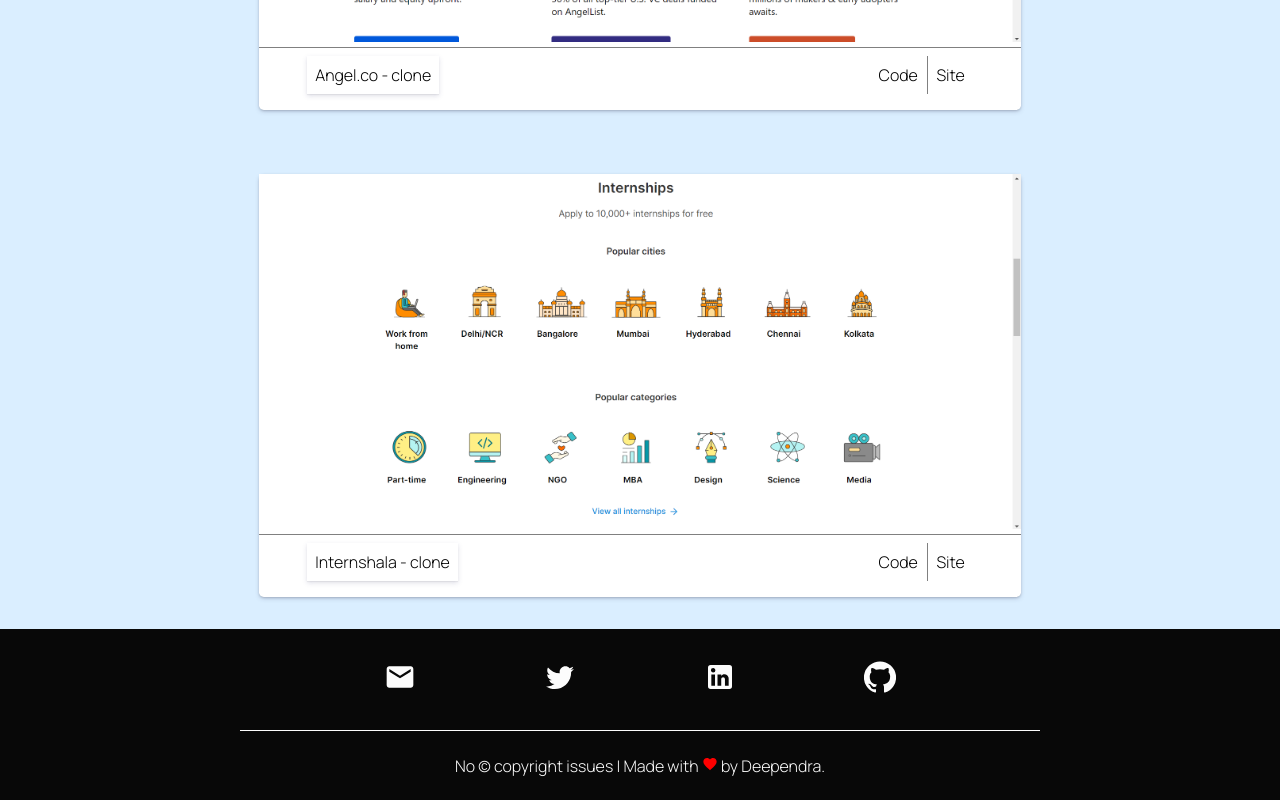
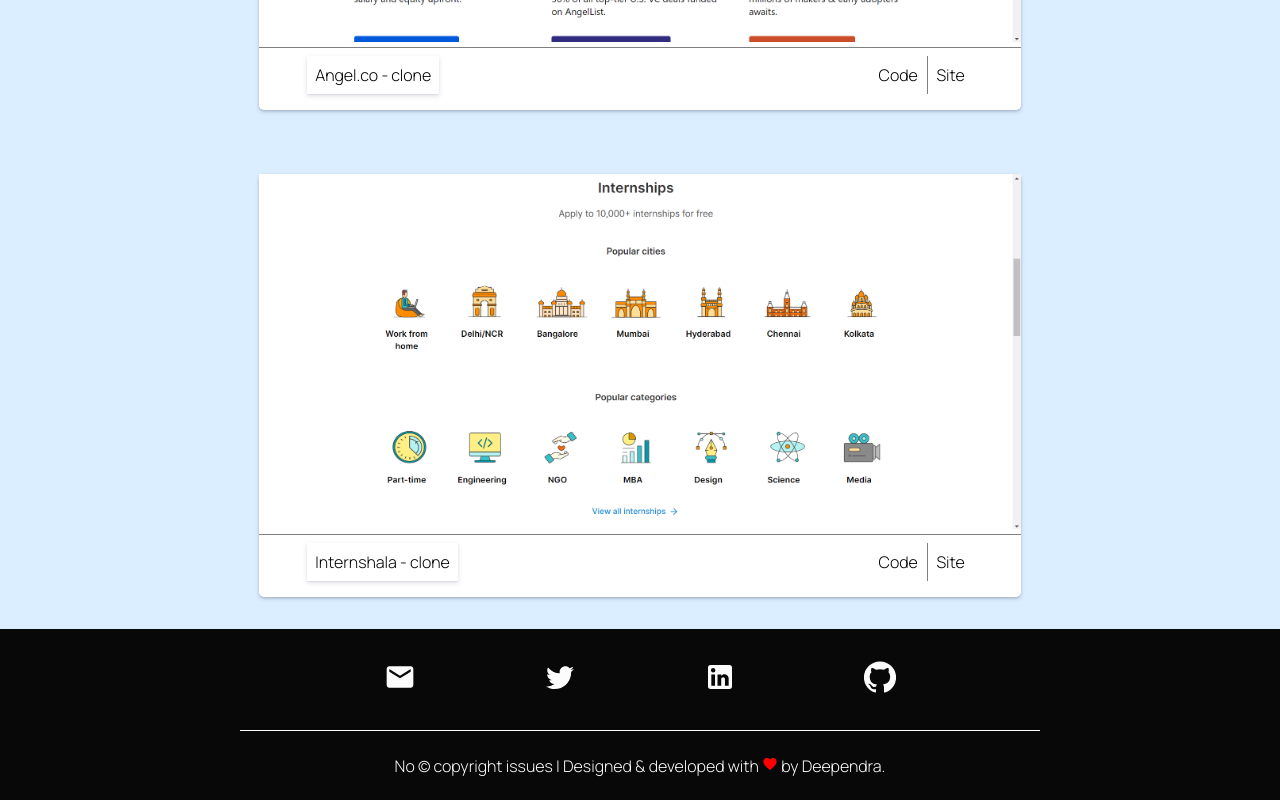
Before and after one commit to Deependra-Negi/portfolio, a React (Create React App) app: page / in a window 1280 px wide. Shown: the part 3134-3934 px from the top of the page. Built offline with nearby package versions, Linux system fonts and the light colour scheme.

Commit message:
footer modified

```diff
--- a/src/Components/Footer.jsx
+++ b/src/Components/Footer.jsx
@@ -18,7 +18,7 @@ export default function footer() {
                 </IconsCont>
                 <HrLine/>
                 <FooterLine>
-                    <p>No © copyright issues | Made with <FavoriteIcon className="love"/> by Deependra. </p>
+                    <p>No © copyright issues | Designed & developed with <FavoriteIcon className="love"/> by Deependra. </p>
                 </FooterLine>
             </FooterCont>
         </Cont>
```
